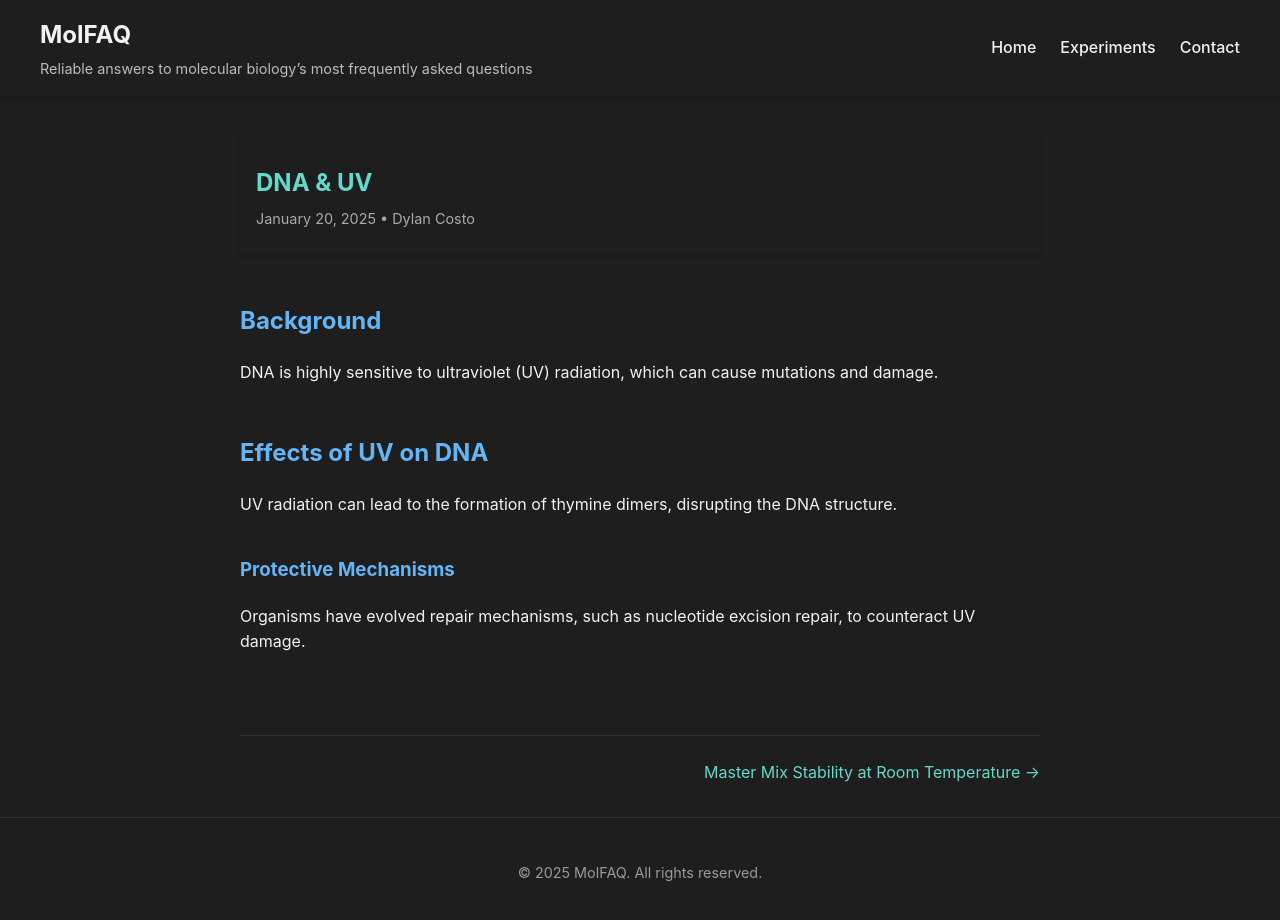
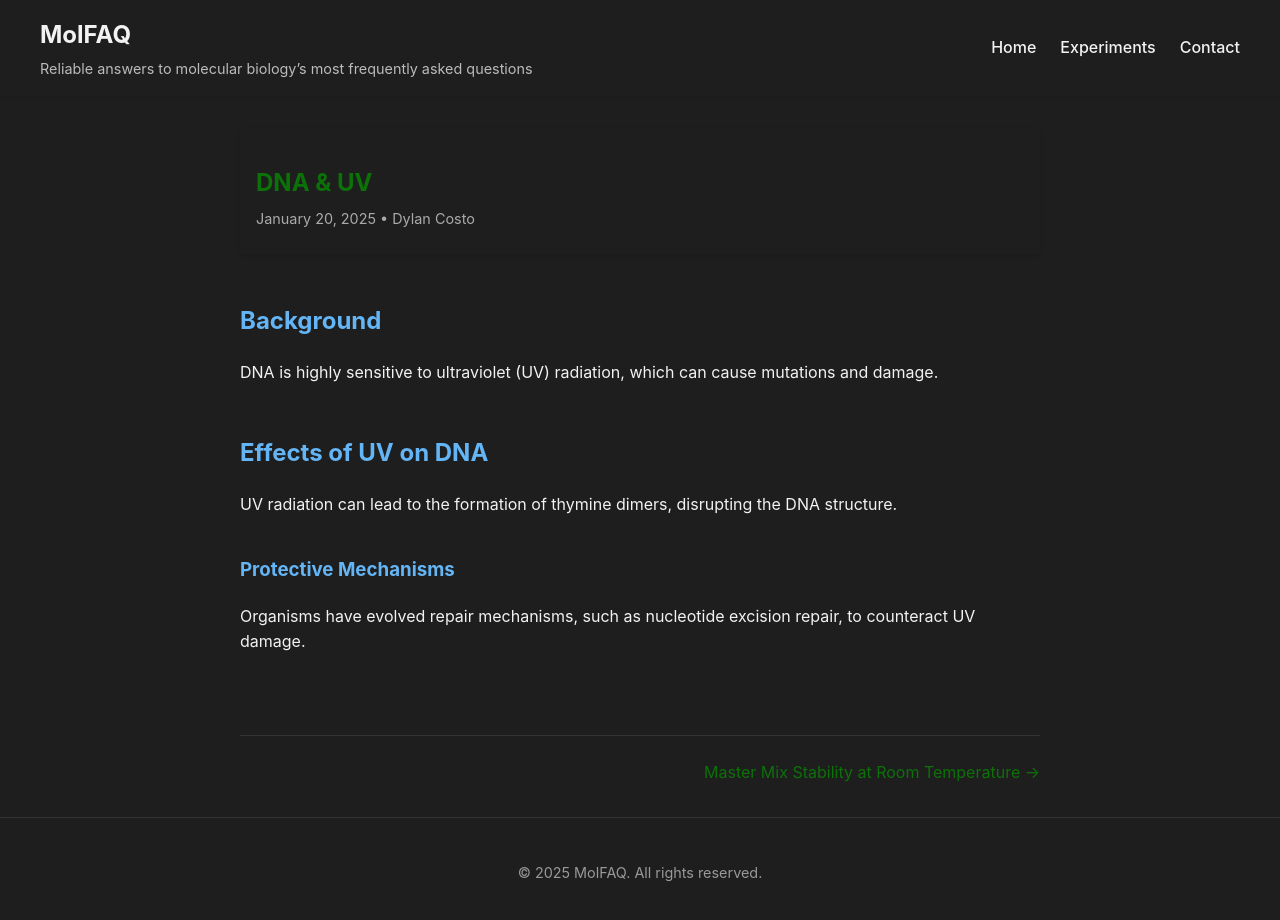
Before and after one commit to DylanCosto/DylanCosto.github.io, a Jekyll site: the page built from _posts/2025-01-20-DNA-UV-Interactions.md, in a window 1280 px wide and 928 px high. Shown: the top 920 px of the window. Built offline with Jekyll 4.4.1, drawn with Linux system fonts in a browser that asks for light colours.

Commit message:
color change

```diff
--- a/_layouts/default.html
+++ b/_layouts/default.html
@@ -8,7 +8,7 @@
     :root {
       --bg-color: #1e1e1e;
       --text-color: #f2f2f2;
-      --accent-color: #64d8cb;
+      --accent-color: #0c7208;
       --secondary-color: #64b5f6;
       --card-bg: #2d2d2d;
     }
--- a/_posts/2025-01-20-DNA-UV-Interactions.md
+++ b/_posts/2025-01-20-DNA-UV-Interactions.md
@@ -1,5 +1,5 @@
 ---
-title: "DNA & UV"
+title: "DNA & UV                            "
 layout: post
 date: 2025-01-20
 tags: []
```
